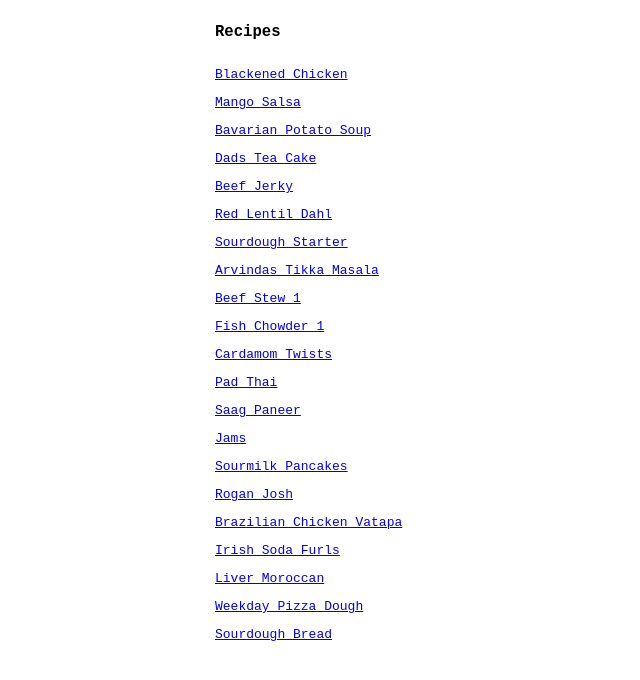
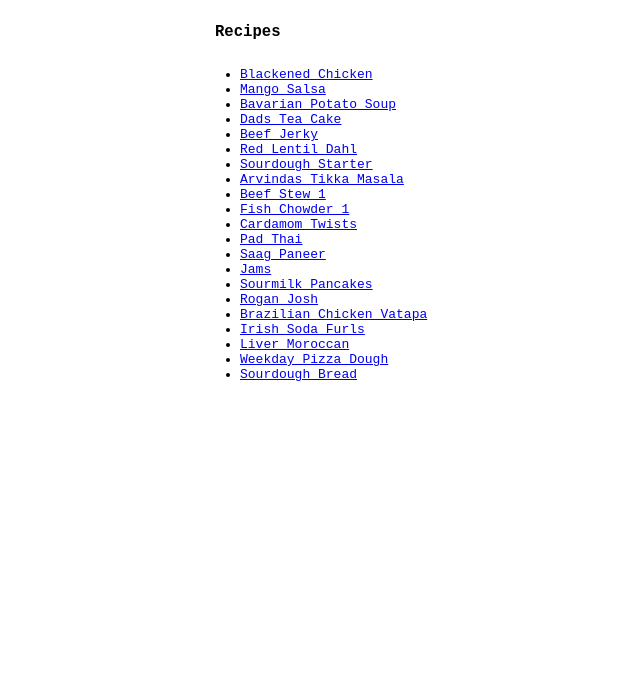
Before and after one commit to mkipling/p, a Jekyll site: the page built from _r/index.md, in a window 1280 px wide. Shown: the top 680 px of the page, without its empty margins (113-753 px from the left). Built offline with Jekyll 4.4.1, drawn with Linux system fonts in a browser that asks for light colours.

Commit message:
Update index.md

```diff
--- a/_r/index.md
+++ b/_r/index.md
@@ -2,7 +2,9 @@
 title: "Recipes"
 ---
 
+<ul>
 {% assign recipes = site.r | where_exp: "item", "item.title != 'Recipes'" %}
 {% for r in recipes %}
-  <a href="{{ r.url }}">{{ r.title }}</a> <br />
+  <li><a href="{{ r.url }}">{{ r.title }}</a></li>
 {% endfor %}
+</ul>
```
